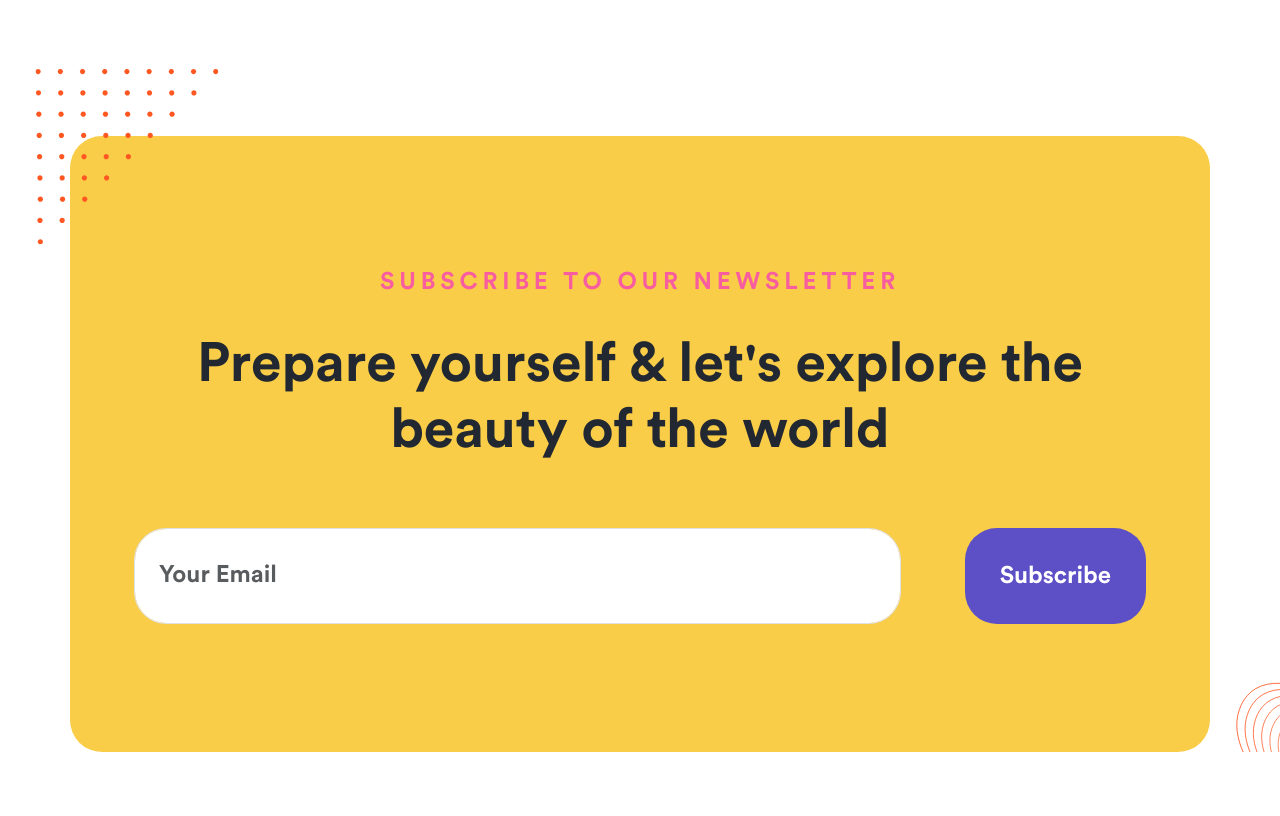
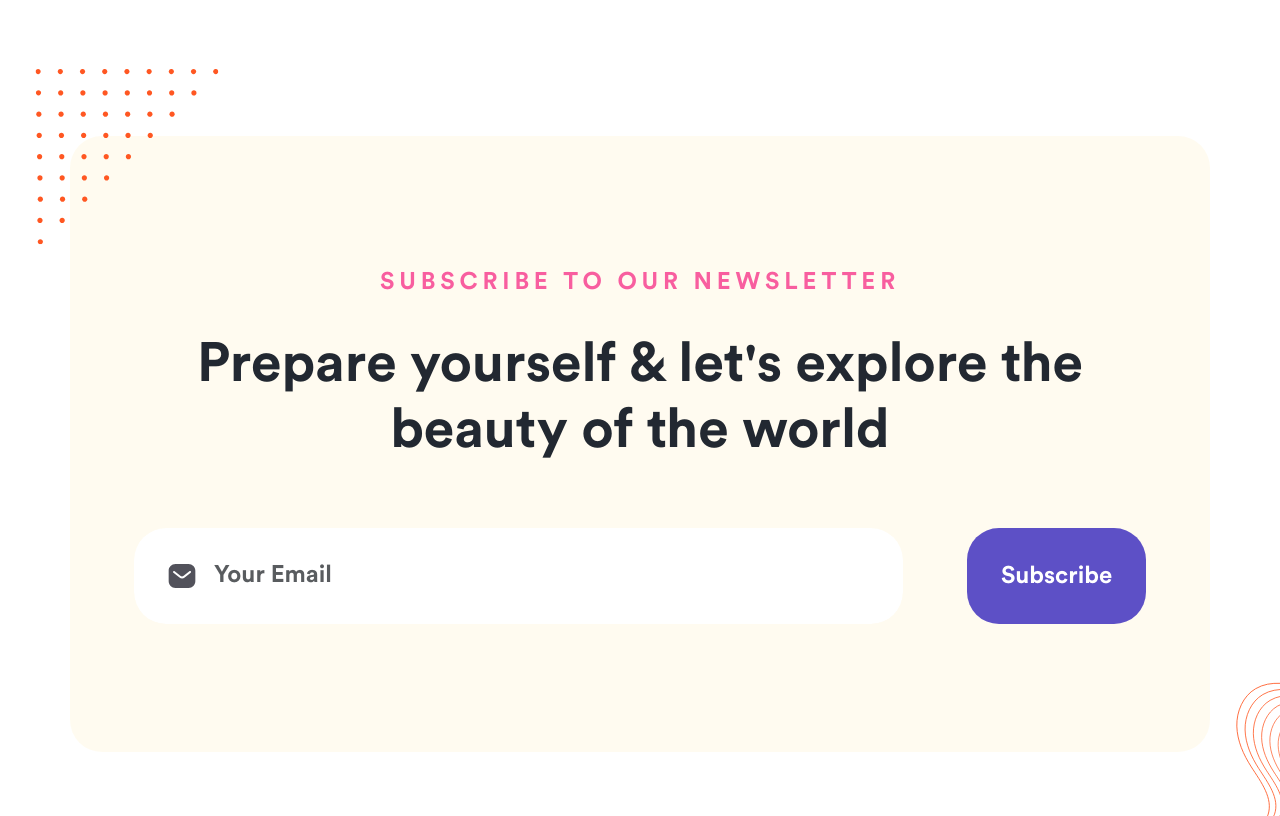
Before and after one commit to aleksi-svaridze/travlog, a React (Create React App) app: page / in a window 1280 px wide. Shown: the part 4940-5756 px from the top of the page. Before the commit the page ends 5692 px from the top, so only its background shows below. Built offline with nearby package versions, Linux system fonts and the light colour scheme.

Commit message:
Added: Envelope icon to Newsletter section

```diff
--- a/src/components/Newsletter.js
+++ b/src/components/Newsletter.js
@@ -3,14 +3,14 @@ import WaveLines from '../images/icons/wave-lines.svg';
 
 const Newsletter = () => {
     return(
-        <div className="container py-rs-128 px-rs-64 bg-yellow rounded-5 position-relative mt-lg-177">
+        <div className="container py-rs-128 px-rs-64 bg-yellow-10 rounded-5 position-relative mt-lg-177 mb-rs-64">
             <img src={Dots} alt="" className='w-184 h-176 position-absolute start-n35 top-n67 d-none d-lg-block'/>
             <img src={WaveLines} alt="" className='position-absolute end-n348 bottom-n222 d-none d-lg-block' />
              <p className="text-pink text-uppercase fs-4 mb-32 text-center" style={{letterSpacing: '.2em'}}>subscribe to our newsletter</p>
             <h2 className="text-blue fs-lg-55 fs-32 text-center mb-64">Prepare yourself & let's explore the beauty of the world</h2>
 
             <form className='d-flex flex-column row-gap-32 flex-lg-row column-gap-lg-64 justify-content-lg-between'>
-                <input type="text" className="form-control fs-lg-24 fs-sm-14 text-blue-dark-75 rounded-lg-32 rounded-16 h-67 h-lg-96 p-4 p-lg-32" placeholder="your email" />
+                <input type="text" className="form-control ps-rs-72 bs-rs-32 fs-lg-24 fs-sm-14 text-blue-dark-75 rounded-lg-32 rounded-16 h-67 h-lg-96 p-4 p-lg-32 border-0" placeholder="your email" />
                 <button className='btn text-capitalize fs-lg-24 h-67 h-lg-96 w-lg-235 bg-purple rounded-lg-32 rounded-16 border-0 text-white'>subscribe</button>
             </form>
         </div>
--- a/src/styles/css/main.css
+++ b/src/styles/css/main.css
@@ -228,6 +228,15 @@
   }
 }
 
+.ps-rs-72 {
+  padding-left: 72px !important;
+}
+@media screen and (min-width: 992px) {
+  .ps-rs-72 {
+    padding-left: 80px !important;
+  }
+}
+
 @media screen and (min-width: 992px) {
   .p-lg-32 {
     padding: 2rem;
@@ -239,6 +248,15 @@
 
 .mb-64 {
   margin-bottom: 64px !important;
+}
+
+.mb-rs-64 {
+  margin-bottom: 2rem;
+}
+@media screen and (min-width: 992px) {
+  .mb-rs-64 {
+    margin-bottom: 4rem;
+  }
 }
 
 .mb-rs-128 {
@@ -576,6 +594,15 @@
   height: 713px;
 }
 
+.bs-rs-32 {
+  background-size: 24px;
+}
+@media screen and (min-width: 992px) {
+  .bs-rs-32 {
+    background-size: 32px;
+  }
+}
+
 .btn-shadow {
   box-shadow: 0px 0px 0px 0px rgba(0, 0, 0, 0.071), 0px 34px 75px 0px rgba(0, 0, 0, 0.071), 0px 137px 137px 0px rgba(0, 0, 0, 0.059), 0px 308px 185px 0px rgba(0, 0, 0, 0.039), 0px 548px 219px 0px rgba(0, 0, 0, 0.012), 0px 856px 240px 0px rgba(0, 0, 0, 0);
 }
@@ -848,4 +875,10 @@
 ::placeholder {
   text-transform: capitalize;
   color: rgba(25, 24, 37, 0.75);
+}
+
+.form-control {
+  background-image: url(../../images/icons/envelope.svg);
+  background-repeat: no-repeat;
+  background-position: 32px center;
 }/*# sourceMappingURL=main.css.map */
--- a/src/styles/scss/main.scss
+++ b/src/styles/scss/main.scss
@@ -22,3 +22,8 @@
     text-transform: capitalize;
     color: $color-blue-dark-75;
 }
+.form-control {
+    background-image: url(../../images/icons/envelope.svg);
+    background-repeat: no-repeat;
+    background-position: 32px center;
+}
--- a/src/styles/scss/partials/utilities/_sizing.scss
+++ b/src/styles/scss/partials/utilities/_sizing.scss
@@ -167,3 +167,11 @@
 .h-713 {
     height: 713px;
 }
+
+// ===============> Background Size
+.bs-rs-32 {
+    background-size: 24px;
+    @media screen and (min-width: 992px){
+        background-size: 32px;
+    }
+}
--- a/src/styles/scss/partials/utilities/_spacing.scss
+++ b/src/styles/scss/partials/utilities/_spacing.scss
@@ -35,6 +35,13 @@
         }
     }
 }
+.ps-rs-72 {
+    padding-left: 72px !important;
+
+    @media screen and (min-width: 992px) {
+        padding-left: 80px !important;
+    }
+}
 @media screen and (min-width: 992px) {
     .p-lg-32 {
         padding: 2rem;
@@ -47,6 +54,13 @@
 }
 .mb-64 {
     margin-bottom: 64px !important;
+}
+.mb-rs-64 {
+    margin-bottom: 2rem;
+
+    @media screen and (min-width: 992px) {
+        margin-bottom: 4rem;
+    }
 }
 .mb-rs-128 {
     margin-bottom: 12rem;
```
Also changed, not shown: 1 other file (tests, documents, lock files or other folders).
